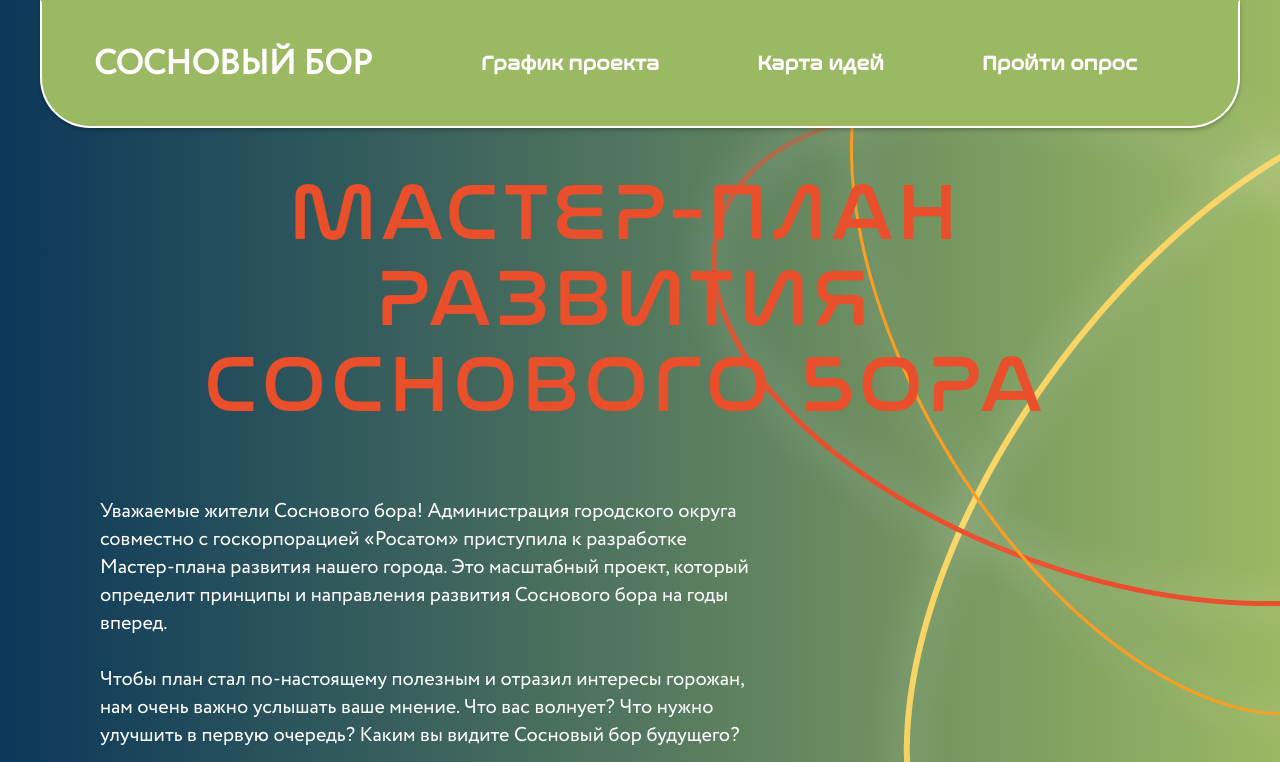
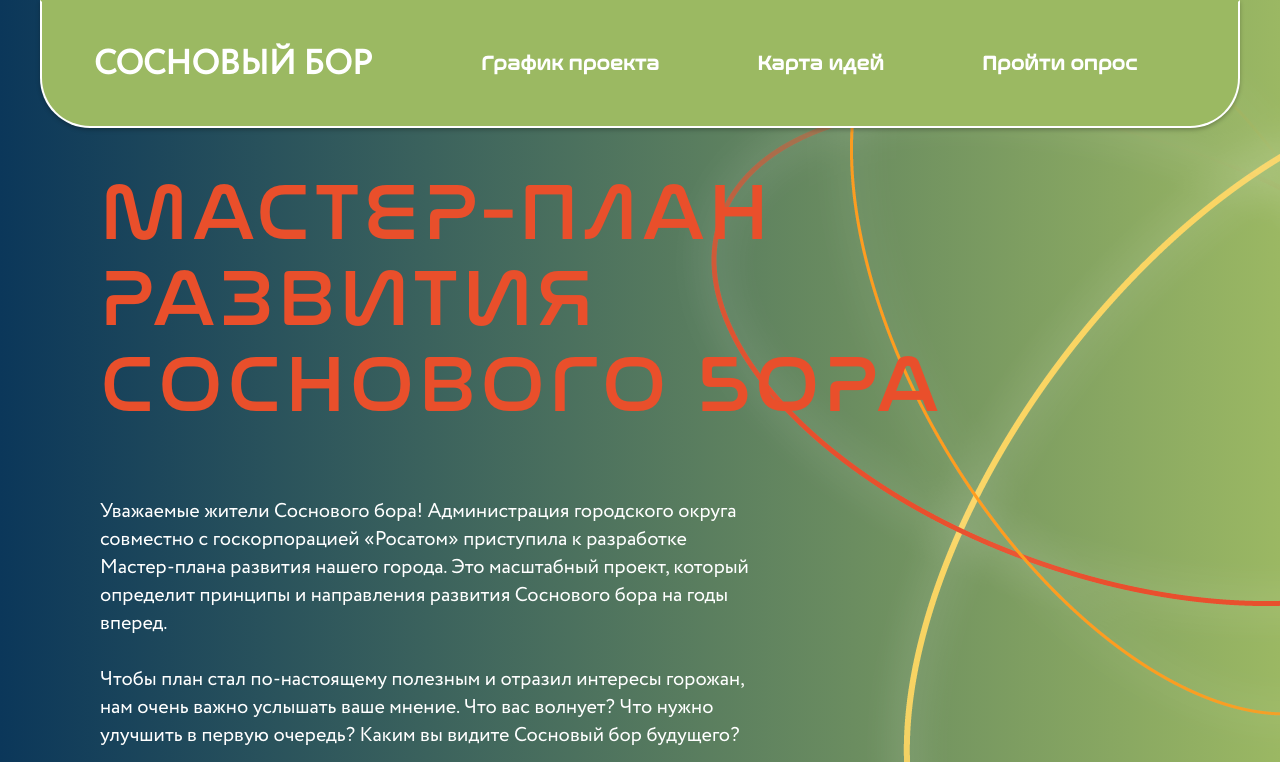
Before and after one commit to designunit/sosbor, a Next.js app in the folder frontend/: page / in a window 1280 px wide. Shown: the top 762 px of the page. Built offline with nearby package versions, Linux system fonts and the light colour scheme.

Commit message:
fix hero title

```diff
--- a/frontend/src/components/IndexPage/HeroSection.tsx
+++ b/frontend/src/components/IndexPage/HeroSection.tsx
@@ -53,7 +53,7 @@ export function HeroSection() {
                 >
                     <Title
                         order={1}
-                        ta={{ base: 'center', sm: undefined }}
+                        ta={{ base: 'center', sm: 'left' }}
                         c='primary'
                         className={classes.heroTitle}
                     >
```
